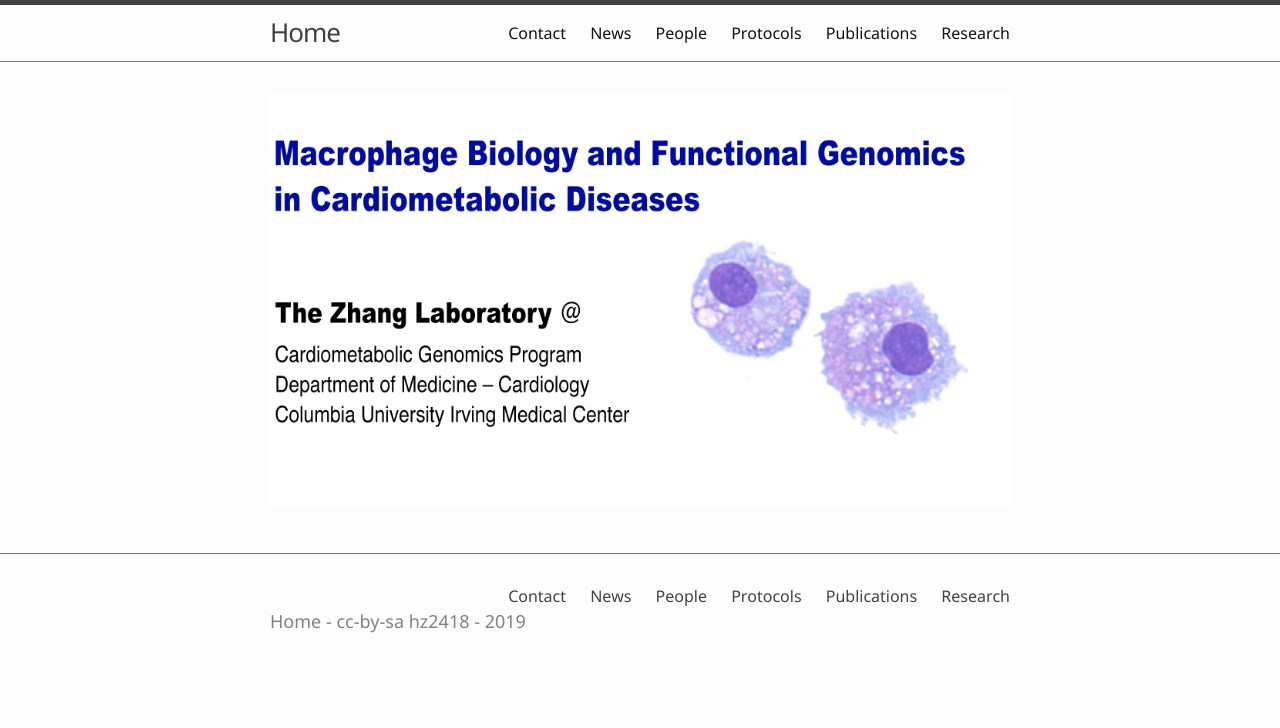
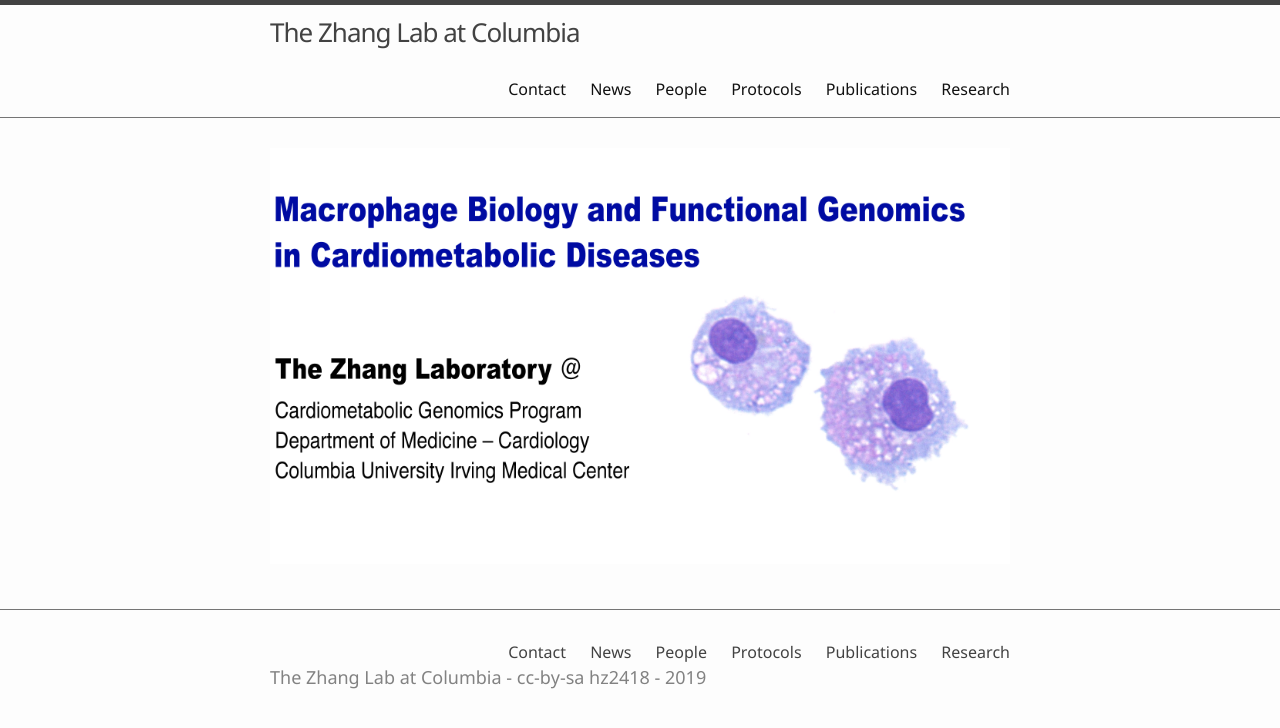
Before and after one commit to hanruizhang/zhanglab, a Jekyll site: the page built from index.md, in a window 1280 px wide. Shown: the top 728 px of the page. Built offline with Jekyll 4.4.1, drawn with Linux system fonts in a browser that asks for light colours.

Commit message:
Update _config.yml

```diff
--- a/_config.yml
+++ b/_config.yml
@@ -6,7 +6,7 @@
 # - use environment variable on build command to include analytics: JEKYLL_ENV=production jekyll build
 
 # site settings
-title: Home
+title: The Zhang Lab at Columbia
 description: "The laboratory of Dr. Hanrui Zhang at Columbia University Irving Medical Center"
 keywords: "github, github-pages, websites, laboratory, macrophage"
 
```
